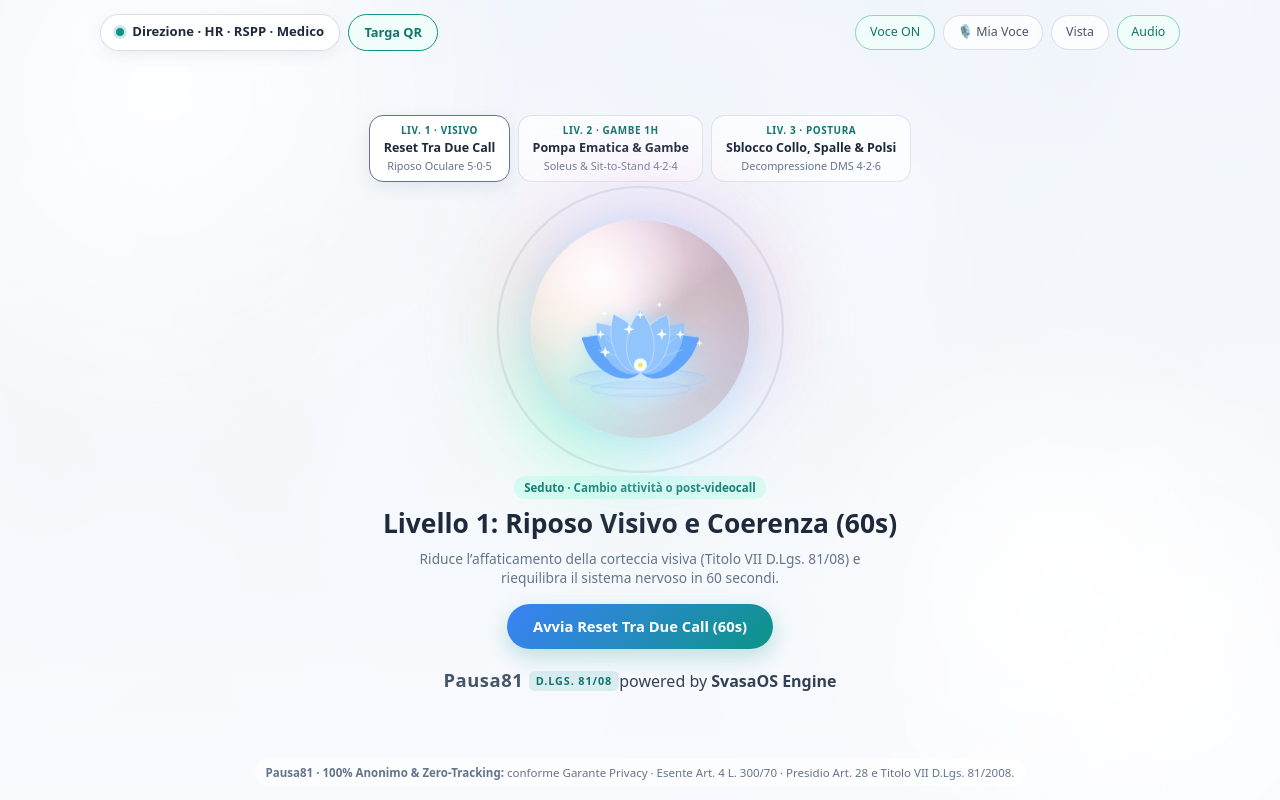
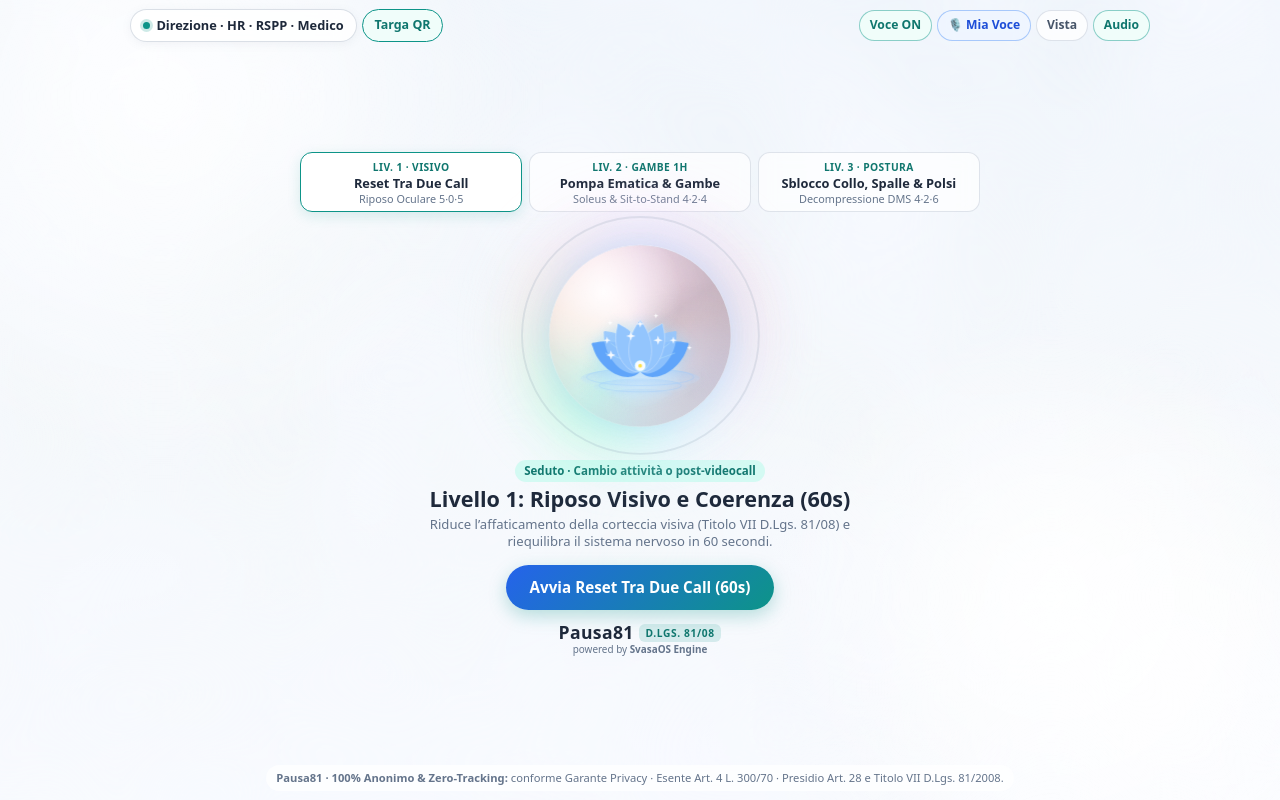
Before and after one commit to fagottvalent-arch/Pausa81-powered-by-SvasaOS, a React (Vite) app: page / in a window 1280 px wide. Built offline with nearby package versions, Linux system fonts and the light colour scheme.

Commit message:
Update index.css

```diff
--- a/src/index.css
+++ b/src/index.css
@@ -4,31 +4,33 @@ html,
 body,
 #root {
   height: 100%;
+  margin: 0;
+  padding: 0;
 }
 
 body {
-  margin: 0;
-  overflow: hidden;
   color: #334155;
   background: linear-gradient(180deg, #e6eff6 0%, #f1f6f5 55%, #f9fbfd 100%);
   font-family: system-ui, -apple-system, "Segoe UI", Roboto, Helvetica, Arial, sans-serif;
   -webkit-tap-highlight-color: transparent;
+  overflow-x: hidden;
+  overflow-y: auto;
 }
 
 .app {
   position: relative;
-  height: 100%;
+  min-height: 100dvh;
+  width: 100%;
   display: flex;
   flex-direction: column;
   align-items: center;
   justify-content: space-between;
-  overflow: hidden;
-  padding: 0.85rem 1.25rem;
+  padding: 0.55rem 0.75rem;
   box-sizing: border-box;
+  overflow-x: hidden;
   transition: filter 0.5s ease, background 0.5s ease;
 }
 
-/* Modalità Riposo Visivo (riduce luce blu per occhi stanchi da monitor) */
 .app--warm-rest {
   background: linear-gradient(180deg, #eceae2 0%, #f4f1ea 55%, #faf8f5 100%);
   filter: sepia(0.14) saturate(0.88);
@@ -40,119 +42,154 @@ body {
   display: flex;
   flex-direction: column;
   align-items: center;
-  gap: 1.05rem;
+  justify-content: center;
+  gap: clamp(0.45rem, 1.5dvh, 0.95rem);
   width: 100%;
-  max-width: 760px;
+  max-width: 680px;
+  margin: auto 0;
 }
 
-/* Topbar */
+/* Topbar compatta anche su Smartphone */
 .topbar {
   position: relative;
   z-index: 3;
   width: 100%;
-  max-width: 1080px;
+  max-width: 1020px;
   display: flex;
   align-items: center;
   justify-content: space-between;
-  gap: 0.75rem;
+  gap: 0.4rem;
+  flex-wrap: wrap;
+}
+
+.topbar-left {
+  display: flex;
+  gap: 0.35rem;
+  align-items: center;
   flex-wrap: wrap;
 }
 
 .executive-pill {
   display: inline-flex;
   align-items: center;
-  gap: 0.5rem;
-  padding: 0.48rem 0.95rem;
+  gap: 0.4rem;
+  padding: 0.38rem 0.75rem;
   border-radius: 999px;
   border: 1px solid rgba(148, 163, 184, 0.35);
-  background: rgba(255, 255, 255, 0.78);
+  background: rgba(255, 255, 255, 0.82);
   backdrop-filter: blur(10px);
   color: #1e293b;
-  font-size: 0.82rem;
+  font-size: clamp(0.7rem, 2.5vw, 0.8rem);
   font-weight: 600;
   cursor: pointer;
-  box-shadow: 0 4px 14px rgba(100, 116, 139, 0.1);
-  transition: all 0.2s ease;
-}
-
-.executive-pill:hover {
-  background: #ffffff;
-  border-color: #64748b;
+  box-shadow: 0 2px 10px rgba(100, 116, 139, 0.08);
 }
 
 .pill-dot {
-  width: 8px;
-  height: 8px;
+  width: 7px;
+  height: 7px;
   border-radius: 50%;
   background: #0d9488;
   box-shadow: 0 0 0 3px rgba(13, 148, 136, 0.2);
+  flex-shrink: 0;
+}
+
+.qr-pill-btn {
+  padding: 0.38rem 0.7rem;
+  border-radius: 999px;
+  border: 1px solid #0d9488;
+  background: #f0fdfa;
+  color: #0f766e;
+  font-size: clamp(0.7rem, 2.5vw, 0.78rem);
+  font-weight: 700;
+  cursor: pointer;
 }
 
 .topbar-actions {
   display: flex;
-  gap: 0.5rem;
+  gap: 0.3rem;
+  flex-wrap: wrap;
 }
 
 .icon-btn {
-  padding: 0.45rem 0.85rem;
+  padding: 0.36rem 0.62rem;
   border-radius: 999px;
   border: 1px solid rgba(148, 163, 184, 0.3);
-  background: rgba(255, 255, 255, 0.72);
+  background: rgba(255, 255, 255, 0.78);
   backdrop-filter: blur(8px);
   color: #475569;
-  font-size: 0.78rem;
-  font-weight: 500;
+  font-size: clamp(0.68rem, 2.3vw, 0.76rem);
+  font-weight: 600;
   cursor: pointer;
-  transition: all 0.2s ease;
 }
 
 .icon-btn.active {
   color: #0f766e;
-  border-color: rgba(13, 148, 136, 0.4);
-  background: rgba(240, 253, 250, 0.92);
+  border-color: rgba(13, 148, 136, 0.45);
+  background: rgba(240, 253, 250, 0.95);
 }
 
-/* Barra Protocolli da 60 secondi */
+.voice-studio-btn {
+  border-color: rgba(59, 130, 246, 0.4);
+  color: #1d4ed8;
+  background: rgba(239, 246, 255, 0.9);
+}
+
+/* Barra dei 3 Livelli: 3 colonne affiancate per non occupare spazio verticale sul cellulare */
 .protocol-bar {
-  display: flex;
-  gap: 0.5rem;
-  flex-wrap: wrap;
-  justify-content: center;
+  display: grid;
+  grid-template-columns: repeat(3, minmax(0, 1fr));
+  gap: 0.4rem;
+  width: 100%;
 }
 
 .protocol-chip {
   display: flex;
   flex-direction: column;
   align-items: center;
-  padding: 0.42rem 0.85rem;
-  border-radius: 14px;
+  justify-content: center;
+  padding: 0.38rem 0.35rem;
+  border-radius: 12px;
   border: 1px solid rgba(148, 163, 184, 0.28);
-  background: rgba(255, 255, 255, 0.65);
+  background: rgba(255, 255, 255, 0.68);
   backdrop-filter: blur(8px);
   cursor: pointer;
+  text-align: center;
   transition: all 0.2s ease;
 }
 
 .protocol-chip.active {
-  background: rgba(255, 255, 255, 0.95);
-  border-color: #64748b;
-  box-shadow: 0 6px 18px rgba(100, 116, 139, 0.12);
+  background: rgba(255, 255, 255, 0.96);
+  border-color: #0d9488;
+  box-shadow: 0 4px 14px rgba(13, 148, 136, 0.14);
+}
+
+.protocol-level-tag {
+  font-size: clamp(0.56rem, 1.9vw, 0.64rem);
+  font-weight: 800;
+  letter-spacing: 0.04em;
+  color: #0f766e;
+  text-transform: uppercase;
 }
 
 .protocol-chip-title {
-  font-size: 0.78rem;
-  font-weight: 600;
+  font-size: clamp(0.68rem, 2.3vw, 0.8rem);
+  font-weight: 700;
   color: #1e293b;
+  line-height: 1.15;
+  margin-top: 1px;
 }
 
 .protocol-chip-sub {
-  font-size: 0.68rem;
+  font-size: clamp(0.58rem, 1.9vw, 0.68rem);
   color: #64748b;
+  line-height: 1.1;
+  margin-top: 2px;
 }
 
-/* Sfondo nuvole tenui */
+/* Sfondo nuvole */
 .cloud-bg {
-  position: absolute;
+  position: fixed;
   inset: 0;
   z-index: 0;
   pointer-events: none;
@@ -191,22 +228,19 @@ body {
 }
 
 @keyframes float {
-  0%, 100% {
-    transform: translate3d(0, 0, 0) scale(1);
-  }
-  50% {
-    transform: translate3d(36px, -28px, 0) scale(1.06);
-  }
+  0%, 100% { transform: translate3d(0, 0, 0) scale(1); }
+  50% { transform: translate3d(32px, -24px, 0) scale(1.05); }
 }
 
-/* Sfera con palette pastello opalescente (non satura) */
+/* Sfera autobilanciata su Mobile e Desktop */
 .sphere-wrap {
   position: relative;
-  width: min(260px, 62vw);
-  height: min(260px, 62vw);
+  width: clamp(150px, min(46vw, 27dvh), 235px);
+  height: clamp(150px, min(46vw, 27dvh), 235px);
   display: flex;
   align-items: center;
   justify-content: center;
+  margin: 0.25rem 0;
 }
 
 .orbital-ring {
@@ -220,18 +254,18 @@ body {
 
 .sphere-halo {
   position: absolute;
-  inset: -18%;
+  inset: -16%;
   border-radius: 50%;
   background: conic-gradient(
     from 0deg,
     #bae6fd,
     #c7d2fe,
-    #CCFBF1,
+    #ccfbf1,
     #fde68a,
     #e9d5ff,
     #bae6fd
   );
-  filter: blur(42px);
+  filter: blur(36px);
   opacity: 0.55;
   animation: haloShift 22s linear infinite;
   z-index: 0;
@@ -251,10 +285,10 @@ body {
     rgba(226, 232, 240, 0.45) 100%
   );
   box-shadow:
-    0 0 50px rgba(147, 197, 253, 0.42),
-    0 0 100px rgba(167, 243, 208, 0.3),
-    inset -22px -22px 55px rgba(71, 85, 105, 0.22),
-    inset 22px 22px 55px rgba(255, 255, 255, 0.65);
+    0 0 40px rgba(147, 197, 253, 0.4),
+    0 0 80px rgba(167, 243, 208, 0.28),
+    inset -18px -18px 45px rgba(71, 85, 105, 0.2),
+    inset 18px 18px 45px rgba(255, 255, 255, 0.65);
 }
 
 .sphere-gradient {
@@ -311,7 +345,7 @@ body {
 .sacred-lotus {
   width: 78%;
   height: 78%;
-  filter: drop-shadow(0 0 10px rgba(125, 211, 252, 0.45));
+  filter: drop-shadow(0 0 8px rgba(125, 211, 252, 0.45));
   animation: lotusFloat 6s ease-in-out infinite;
 }
 
@@ -330,34 +364,45 @@ body {
 }
 
 @keyframes haloShift {
-  from { filter: blur(42px) hue-rotate(0deg); }
-  to { filter: blur(42px) hue-rotate(360deg); }
+  from { filter: blur(36px) hue-rotate(0deg); }
+  to { filter: blur(36px) hue-rotate(360deg); }
 }
 
-/* Stato & Testi */
+/* Stato & Testi compatti per evitare tagli su schermi piccoli */
 .status {
   display: flex;
   flex-direction: column;
   align-items: center;
   justify-content: center;
-  gap: 0.3rem;
-  min-height: 92px;
+  gap: 0.22rem;
   text-align: center;
+  padding: 0 0.4rem;
+}
+
+.when-to-use-pill {
+  font-size: clamp(0.64rem, 2.1vw, 0.72rem);
+  font-weight: 600;
+  color: #0f766e;
+  background: rgba(204, 251, 241, 0.8);
+  padding: 0.16rem 0.6rem;
+  border-radius: 999px;
 }
 
 .phase-text {
   margin: 0;
-  font-size: clamp(1.25rem, 3.5vw, 1.65rem);
-  font-weight: 600;
+  font-size: clamp(0.95rem, 3.4vw, 1.35rem);
+  font-weight: 700;
   color: #1e293b;
+  line-height: 1.25;
+  max-width: 520px;
 }
 
 .protocol-benefit {
   margin: 0;
-  max-width: 480px;
-  font-size: 0.86rem;
+  max-width: 460px;
+  font-size: clamp(0.72rem, 2.3vw, 0.82rem);
   color: #64748b;
-  line-height: 1.4;
+  line-height: 1.32;
 }
 
 .countdown {
@@ -367,22 +412,27 @@ body {
   gap: 0.15rem;
 }
 
+.countdown-row {
+  display: flex;
+  align-items: baseline;
+  gap: 0.35rem;
+}
+
 .countdown-number {
-  font-size: 2.8rem;
-  font-weight: 500;
+  font-size: clamp(1.5rem, 5vw, 2.2rem);
+  font-weight: 700;
   line-height: 1;
-  color: #3b82f6;
+  color: #0d9488;
 }
 
 .countdown-label {
-  font-size: 0.76rem;
+  font-size: 0.75rem;
   color: #64748b;
 }
 
 .tick-bar {
-  width: 96px;
-  height: 3px;
-  margin-top: 0.3rem;
+  width: 110px;
+  height: 4px;
   border-radius: 999px;
   background: rgba(148, 163, 184, 0.25);
   overflow: hidden;
@@ -395,31 +445,27 @@ body {
   transition: width 0.25s linear;
 }
 
-/* Pulsanti */
+/* Pulsanti Principali sempre visibili */
 .controls {
   display: flex;
-  gap: 0.75rem;
+  gap: 0.6rem;
+  margin-top: 0.15rem;
 }
 
 .btn {
   border: none;
   cursor: pointer;
-  font-size: 0.92rem;
-  font-weight: 600;
-  padding: 0.72rem 1.65rem;
+  font-size: clamp(0.84rem, 2.8vw, 0.95rem);
+  font-weight: 700;
+  padding: 0.68rem 1.5rem;
   border-radius: 999px;
   transition: all 0.2s ease;
 }
 
 .btn-primary {
   color: #ffffff;
-  background: linear-gradient(135deg, #3b82f6 0%, #0d9488 100%);
-  box-shadow: 0 8px 22px rgba(13, 148, 136, 0.25);
-}
-
-.btn-primary:hover {
-  transform: translateY(-1px);
-  box-shadow: 0 10px 26px rgba(13, 148, 136, 0.32);
+  background: linear-gradient(135deg, #2563eb 0%, #0d9488 100%);
+  box-shadow: 0 6px 18px rgba(13, 148, 136, 0.28);
 }
 
 .btn-secondary {
@@ -433,123 +479,198 @@ body {
   box-shadow: inset 0 0 0 1px #cbd5e1;
 }
 
-/* Brand */
+/* Brand Pausa81 */
+.brand-block {
+  display: flex;
+  flex-direction: column;
+  align-items: center;
+  line-height: 1.15;
+}
+
 .svasa-wordmark {
-  font-size: 1.15rem;
+  font-size: clamp(0.95rem, 3vw, 1.1rem);
   font-weight: 800;
-  letter-spacing: 0.03em;
-  color: #475569;
+  letter-spacing: 0.02em;
+  color: #1e293b;
 }
 
 .svasa-badge-b2b {
-  font-size: 0.68rem;
-  font-weight: 600;
+  font-size: 0.64rem;
+  font-weight: 700;
   text-transform: uppercase;
-  letter-spacing: 0.08em;
-  padding: 0.15rem 0.45rem;
+  letter-spacing: 0.06em;
+  padding: 0.12rem 0.42rem;
   border-radius: 6px;
-  background: rgba(13, 148, 136, 0.12);
+  background: rgba(13, 148, 136, 0.14);
   color: #0f766e;
   vertical-align: middle;
 }
 
-/* Footer Conformità Legale */
+.powered-by-sub {
+  font-size: 0.62rem;
+  color: #64748b;
+  margin-top: 2px;
+}
+
+/* Footer Conformità */
 .compliance-footer {
   position: relative;
   z-index: 2;
   max-width: 920px;
   text-align: center;
+  font-size: clamp(0.62rem, 2vw, 0.7rem);
+  color: #64748b;
+  padding: 0.28rem 0.65rem;
+  border-radius: 999px;
+  background: rgba(255, 255, 255, 0.68);
+  backdrop-filter: blur(6px);
+}
+
+/* Studio Voce Coach */
+.voice-slots-list {
+  display: flex;
+  flex-direction: column;
+  gap: 0.5rem;
+  max-height: 48vh;
+  overflow-y: auto;
+}
+
+.voice-slot-card {
+  display: flex;
+  justify-content: space-between;
+  align-items: center;
+  gap: 0.6rem;
+  padding: 0.6rem 0.8rem;
+  border-radius: 10px;
+  background: #f8fafc;
+  border: 1px solid #e2e8f0;
+  flex-wrap: wrap;
+}
+
+.voice-slot-card strong {
+  display: block;
+  font-size: 0.8rem;
+  color: #0f172a;
+}
+
+.voice-slot-card small {
+  font-size: 0.7rem;
+  color: #64748b;
+}
+
+.voice-slot-actions {
+  display: flex;
+  gap: 0.35rem;
+  align-items: center;
+}
+
+.btn-mini {
+  border: 1px solid #cbd5e1;
+  background: #ffffff;
+  color: #334155;
   font-size: 0.72rem;
-  color: #64748b;
-  padding: 0.35rem 0.75rem;
-  border-radius: 999px;
-  background: rgba(255, 255, 255, 0.65);
-  backdrop-filter: blur(6px);
+  font-weight: 600;
+  padding: 0.32rem 0.6rem;
+  border-radius: 8px;
+  cursor: pointer;
+}
+
+.btn-mini-rec {
+  border-color: #0d9488;
+  color: #0f766e;
+  background: #f0fdfa;
+}
+
+.btn-mini-stop {
+  border-color: #ef4444;
+  color: #ffffff;
+  background: #ef4444;
 }
 
 /* Modali */
 .modal-backdrop {
   position: fixed;
   inset: 0;
-  z-index: 20;
-  background: rgba(15, 23, 42, 0.42);
+  z-index: 30;
+  background: rgba(15, 23, 42, 0.48);
   backdrop-filter: blur(6px);
   display: flex;
   align-items: center;
   justify-content: center;
-  padding: 1rem;
+  padding: 0.75rem;
 }
 
 .completion-card,
-.executive-modal {
+.executive-modal,
+.qr-modal {
   background: #ffffff;
-  border-radius: 22px;
-  padding: 1.5rem;
-  max-width: 520px;
+  border-radius: 20px;
+  padding: 1.15rem;
+  max-width: 800px;
   width: 100%;
-  box-shadow: 0 24px 60px rgba(15, 23, 42, 0.18);
+  max-height: 90dvh;
+  overflow-y: auto;
+  box-shadow: 0 24px 60px rgba(15, 23, 42, 0.22);
   color: #1e293b;
 }
 
-.executive-modal {
-  max-width: 820px;
-  max-height: 90vh;
-  overflow-y: auto;
+.completion-card {
+  max-width: 480px;
 }
 
 .completion-badge {
   display: inline-block;
-  font-size: 0.72rem;
+  font-size: 0.68rem;
   font-weight: 700;
   text-transform: uppercase;
-  letter-spacing: 0.06em;
+  letter-spacing: 0.05em;
   color: #0f766e;
   background: #ccfbf1;
-  padding: 0.25rem 0.65rem;
+  padding: 0.22rem 0.6rem;
   border-radius: 999px;
-  margin-bottom: 0.5rem;
+  margin-bottom: 0.35rem;
 }
 
 .benchmark-grid {
   display: grid;
   grid-template-columns: 1fr 1fr;
-  gap: 0.75rem;
-  margin: 1rem 0;
+  gap: 0.6rem;
+  margin: 0.85rem 0;
 }
 
 .benchmark-item {
   background: #f8fafc;
   border: 1px solid #e2e8f0;
-  border-radius: 14px;
-  padding: 0.75rem;
+  border-radius: 12px;
+  padding: 0.65rem;
   text-align: center;
 }
 
 .benchmark-item strong {
   display: block;
-  font-size: 1.4rem;
+  font-size: 1.25rem;
   color: #0f766e;
 }
 
 .benchmark-item span {
-  font-size: 0.75rem;
+  font-size: 0.72rem;
   color: #64748b;
 }
 
 .legal-note {
-  font-size: 0.72rem;
+  font-size: 0.7rem;
   color: #64748b;
-  line-height: 1.45;
+  line-height: 1.4;
   background: #f1f5f9;
-  padding: 0.65rem 0.8rem;
+  padding: 0.6rem 0.75rem;
   border-radius: 10px;
-  margin-bottom: 1.1rem;
+  margin-bottom: 0.9rem;
 }
 
 .completion-actions,
 .executive-footer {
   display: flex;
-  gap: 0.75rem;
+  gap: 0.6rem;
   justify-content: flex-end;
   flex-wrap: wrap;
 }
@@ -558,186 +679,139 @@ body {
   display: flex;
   justify-content: space-between;
   align-items: flex-start;
-  gap: 1rem;
-  margin-bottom: 1rem;
+  gap: 0.75rem;
+  margin-bottom: 0.85rem;
 }
 
 .executive-header h2 {
-  margin: 0.2rem 0 0;
-  font-size: 1.25rem;
+  margin: 0.15rem 0 0;
+  font-size: clamp(1rem, 3.2vw, 1.22rem);
 }
 
 .close-btn {
   border: none;
   background: #f1f5f9;
-  width: 34px;
-  height: 34px;
+  width: 32px;
+  height: 32px;
   border-radius: 50%;
   cursor: pointer;
-  font-size: 0.95rem;
+  font-size: 0.9rem;
   color: #475569;
+  flex-shrink: 0;
 }
 
 .roi-box {
   background: linear-gradient(135deg, #f0fdfa 0%, #f0f9ff 100%);
   border: 1px solid #bae6fd;
-  border-radius: 16px;
-  padding: 1rem 1.2rem;
-  margin-bottom: 1.2rem;
+  border-radius: 14px;
+  padding: 0.85rem 1rem;
+  margin-bottom: 1rem;
 }
 
 .roi-slider-head {
   display: flex;
   justify-content: space-between;
-  font-size: 0.85rem;
-  margin-bottom: 0.45rem;
+  font-size: 0.8rem;
+  margin-bottom: 0.4rem;
+  flex-wrap: wrap;
+  gap: 0.3rem;
 }
 
 .roi-slider {
   width: 100%;
   accent-color: #0d9488;
-  margin-bottom: 0.8rem;
+  margin-bottom: 0.65rem;
 }
 
 .roi-metrics {
   display: grid;
-  grid-template-columns: repeat(auto-fit, minmax(180px, 1fr));
-  gap: 0.75rem;
+  grid-template-columns: repeat(auto-fit, minmax(150px, 1fr));
+  gap: 0.6rem;
 }
 
 .roi-metrics div {
-  background: rgba(255, 255, 255, 0.85);
-  padding: 0.65rem 0.8rem;
-  border-radius: 12px;
+  background: rgba(255, 255, 255, 0.88);
+  padding: 0.55rem 0.75rem;
+  border-radius: 10px;
 }
 
 .roi-metrics small {
   display: block;
-  font-size: 0.7rem;
+  font-size: 0.68rem;
   color: #64748b;
 }
 
 .roi-metrics strong {
-  font-size: 1.15rem;
+  font-size: 1.05rem;
   color: #0f172a;
 }
 
 .compliance-section-title {
-  font-size: 0.95rem;
-  margin: 0 0 0.65rem;
+  font-size: 0.9rem;
+  margin: 0 0 0.55rem;
   color: #0f172a;
 }
 
 .compliance-grid {
   display: grid;
-  grid-template-columns: repeat(auto-fit, minmax(280px, 1fr));
-  gap: 0.75rem;
-  margin-bottom: 1.25rem;
+  grid-template-columns: repeat(auto-fit, minmax(240px, 1fr));
+  gap: 0.65rem;
+  margin-bottom: 1rem;
 }
 
 .compliance-card {
   background: #f8fafc;
   border: 1px solid #e2e8f0;
-  border-radius: 14px;
-  padding: 0.85rem 1rem;
+  border-radius: 12px;
+  padding: 0.75rem 0.9rem;
 }
 
 .compliance-card h4 {
-  margin: 0 0 0.35rem;
-  font-size: 0.84rem;
+  margin: 0 0 0.3rem;
+  font-size: 0.8rem;
   color: #0f766e;
 }
 
 .compliance-card p {
   margin: 0;
-  font-size: 0.76rem;
+  font-size: 0.73rem;
   color: #475569;
-  line-height: 1.45;
-}
-.topbar-left {
-  display: flex;
-  gap: 0.5rem;
-  flex-wrap: wrap;
+  line-height: 1.4;
 }
 
-.qr-pill-btn {
-  padding: 0.48rem 0.95rem;
-  border-radius: 999px;
-  border: 1px solid #0d9488;
-  background: #f0fdfa;
-  color: #0f766e;
-  font-size: 0.8rem;
-  font-weight: 700;
-  cursor: pointer;
-  transition: all 0.2s ease;
-}
-
-.qr-pill-btn:hover {
-  background: #ccfbf1;
-}
-
-.protocol-level-tag {
-  font-size: 0.62rem;
-  font-weight: 800;
-  letter-spacing: 0.06em;
-  color: #0f766e;
-  text-transform: uppercase;
-  margin-bottom: 0.1rem;
-}
-
-.when-to-use-pill {
-  font-size: 0.72rem;
-  font-weight: 600;
-  color: #0f766e;
-  background: rgba(204, 251, 241, 0.75);
-  padding: 0.2rem 0.65rem;
-  border-radius: 999px;
-}
-
-/* Modal & Targa QR Code Stampabile */
-.qr-modal {
-  background: #ffffff;
-  border-radius: 22px;
-  padding: 1.4rem;
-  max-width: 780px;
-  width: 100%;
-  max-height: 92vh;
-  overflow-y: auto;
-  box-shadow: 0 24px 60px rgba(15, 23, 42, 0.22);
-}
-
+/* Targa QR Stampabile */
 .qr-config-grid {
   display: grid;
-  grid-template-columns: repeat(auto-fit, minmax(200px, 1fr));
-  gap: 0.75rem;
-  margin-bottom: 1rem;
+  grid-template-columns: repeat(auto-fit, minmax(180px, 1fr));
+  gap: 0.6rem;
+  margin-bottom: 0.85rem;
   background: #f8fafc;
-  padding: 0.85rem;
+  padding: 0.75rem;
   border-radius: 12px;
   border: 1px solid #e2e8f0;
 }
 
 .qr-config-grid label {
   display: block;
-  font-size: 0.72rem;
+  font-size: 0.7rem;
   font-weight: 600;
   color: #475569;
-  margin-bottom: 0.25rem;
+  margin-bottom: 0.2rem;
 }
 
 .qr-config-grid input {
   width: 100%;
-  padding: 0.45rem 0.6rem;
+  padding: 0.4rem 0.55rem;
   border-radius: 8px;
   border: 1px solid #cbd5e1;
-  font-size: 0.82rem;
+  font-size: 0.8rem;
   color: #0f172a;
   box-sizing: border-box;
 }
 
 .printable-plaque {
   border: 2px solid #0f172a;
-  border-radius: 14px;
+  border-radius: 12px;
   overflow: hidden;
   background: #ffffff;
   color: #0f172a;
@@ -746,20 +820,20 @@ body {
 .plaque-header {
   background: #0f172a;
   color: #ffffff;
-  padding: 0.75rem 1rem;
+  padding: 0.65rem 0.9rem;
   text-align: center;
 }
 
 .plaque-header span {
   display: block;
-  font-size: 0.7rem;
-  letter-spacing: 0.08em;
+  font-size: 0.65rem;
+  letter-spacing: 0.07em;
   color: #5eead4;
   font-weight: 700;
 }
 
 .plaque-header strong {
-  font-size: 0.88rem;
+  font-size: 0.82rem;
 }
 
 .plaque-company-bar {
@@ -768,11 +842,13 @@ body {
   align-items: center;
   background: #f0fdfa;
   border-bottom: 1px solid #cbd5e1;
-  padding: 0.65rem 1.1rem;
+  padding: 0.55rem 0.95rem;
+  flex-wrap: wrap;
+  gap: 0.4rem;
 }
 
 .plaque-company-bar small {
-  font-size: 0.65rem;
+  font-size: 0.62rem;
   color: #64748b;
   font-weight: 700;
 }
@@ -780,15 +856,15 @@ body {
 .plaque-company-bar h3,
 .plaque-company-bar h4 {
   margin: 0;
-  font-size: 1rem;
+  font-size: 0.92rem;
   color: #0f172a;
 }
 
 .plaque-body {
   display: grid;
-  grid-template-columns: 200px 1fr;
-  gap: 1.2rem;
-  padding: 1.1rem;
+  grid-template-columns: repeat(auto-fit, minmax(180px, 1fr));
+  gap: 1rem;
+  padding: 0.95rem;
   align-items: center;
 }
 
@@ -799,66 +875,68 @@ body {
   text-align: center;
   border: 2px dashed #0d9488;
   border-radius: 12px;
-  padding: 0.65rem;
+  padding: 0.6rem;
   background: #f8fafc;
 }
 
 .qr-svg {
-  width: 140px;
-  height: 140px;
+  width: 125px;
+  height: 125px;
 }
 
 .plaque-qr-box span {
-  font-size: 0.72rem;
+  font-size: 0.68rem;
   font-weight: 800;
   color: #0f766e;
-  margin-top: 0.35rem;
+  margin-top: 0.3rem;
 }
 
 .plaque-qr-box small {
-  font-size: 0.65rem;
+  font-size: 0.62rem;
   color: #64748b;
 }
 
 .plaque-levels h4 {
-  margin: 0 0 0.55rem;
-  font-size: 0.85rem;
+  margin: 0 0 0.45rem;
+  font-size: 0.8rem;
   color: #0f766e;
   border-bottom: 1px solid #e2e8f0;
-  padding-bottom: 0.3rem;
+  padding-bottom: 0.25rem;
 }
 
 .plaque-level-item {
-  margin-bottom: 0.55rem;
+  margin-bottom: 0.45rem;
 }
 
 .plaque-level-item strong {
-  font-size: 0.78rem;
+  font-size: 0.74rem;
   color: #0f172a;
 }
 
 .plaque-level-item p {
   margin: 0.1rem 0 0;
-  font-size: 0.74rem;
+  font-size: 0.7rem;
   color: #475569;
 }
 
 .plaque-footer {
   background: #f8fafc;
   border-top: 1px solid #cbd5e1;
-  padding: 0.65rem 1.1rem;
-  font-size: 0.68rem;
+  padding: 0.55rem 0.95rem;
+  font-size: 0.65rem;
   color: #475569;
 }
 
 .plaque-footer p {
-  margin: 0 0 0.4rem;
+  margin: 0 0 0.35rem;
 }
 
 .plaque-partner-signature {
   display: flex;
   justify-content: space-between;
-  font-size: 0.72rem;
+  flex-wrap: wrap;
+  gap: 0.4rem;
+  font-size: 0.68rem;
   color: #0f172a;
 }
 
```
